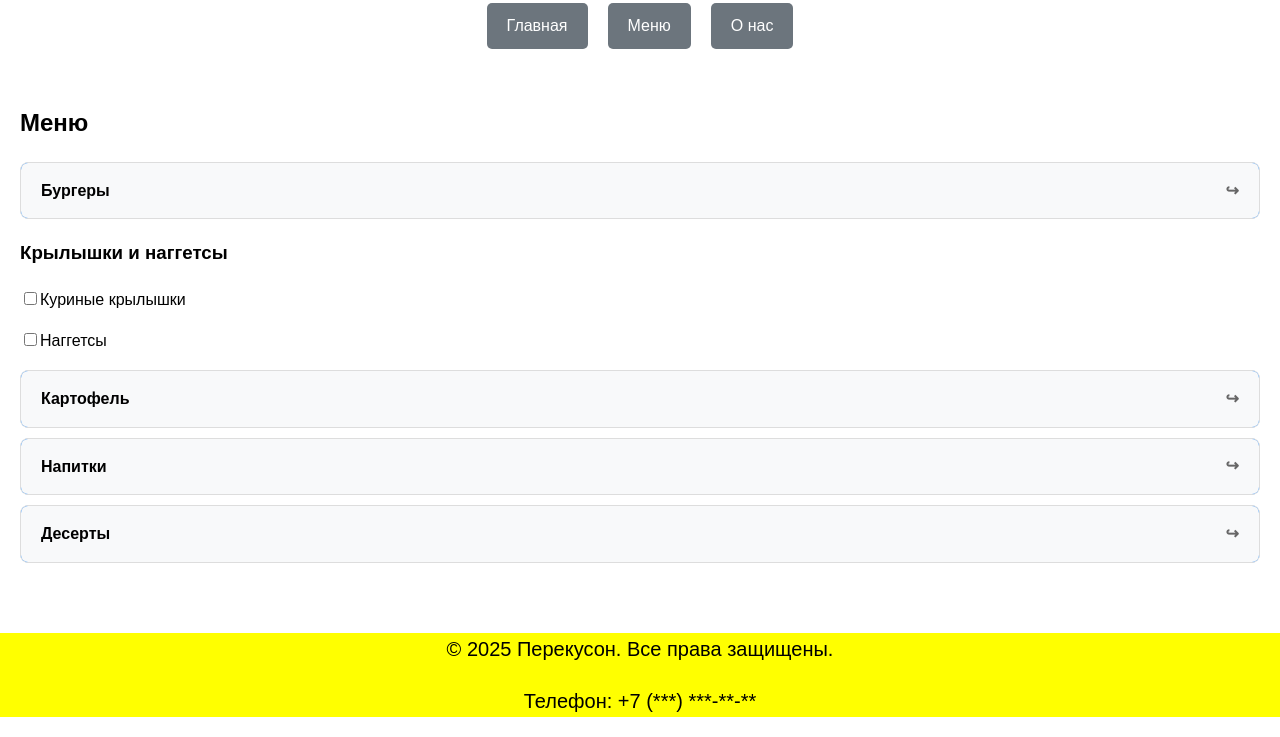
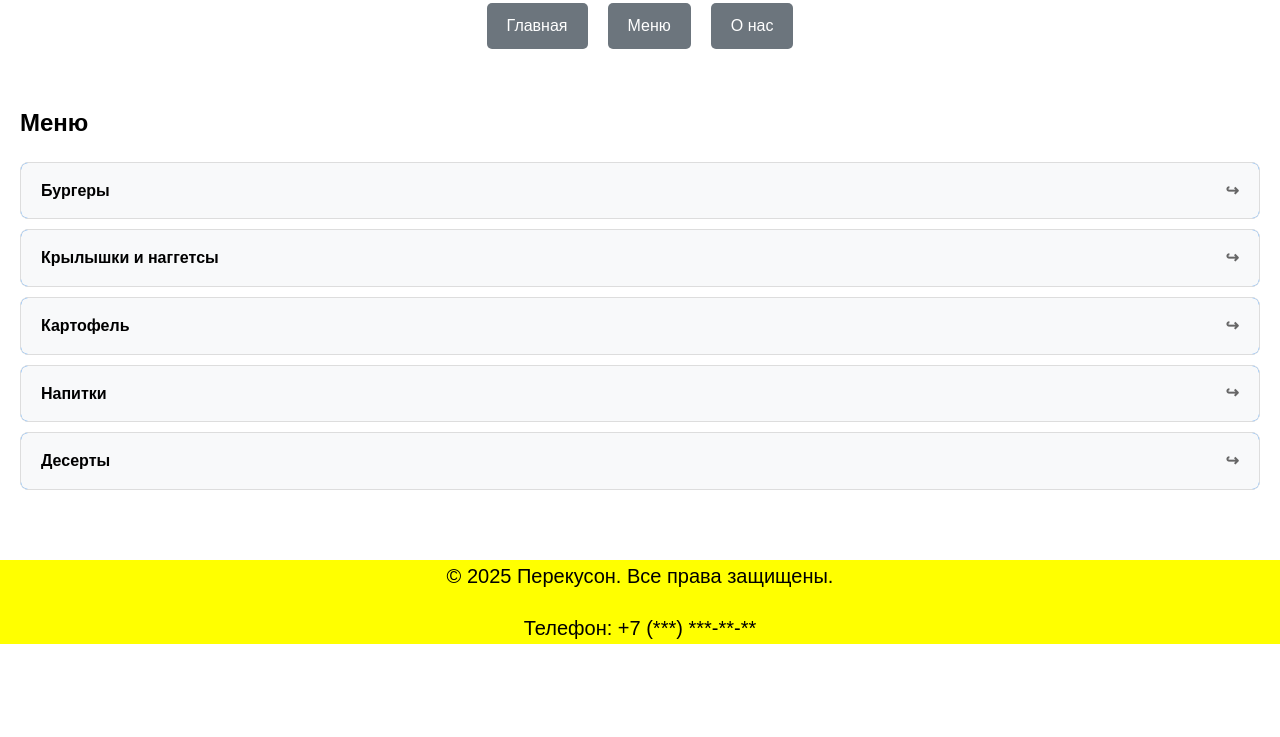
Before and after one commit to KirillAUX/perekuson, a plain HTML site: page menu.html in a window 1280 px wide. Shown: the part 102-839 px from the top of the page. After the commit the page ends 800 px from the top, so only its background shows below. Drawn offline with Linux system fonts and the light colour scheme.

Commit message:
Update menu.html

```diff
--- a/menu.html
+++ b/menu.html
@@ -49,11 +49,12 @@
 				<li>Чизбургер</li>
 				<li>Чикенбургер</li>
 				<li>Вегетарианский бургер</li>
-				<li>Бургер беконом</li>
+				<li>Бургер c беконом</li>
 				<li>Мини-сендвич светчиной и сыром</li>
 			</ul>
 		</details>
-		<h3>Крылышки и наггетсы</h3>
+		<details>
+			<summary>Крылышки и наггетсы</summary>
 			<form>
 				<p>
 					<input type = "checkbox"/>Куриные крылышки
@@ -62,6 +63,7 @@
 					<input type = "checkbox"/>Наггетсы
 				</p>
 			</form>
+		</details>
 		<details>
 			<summary>Картофель</summary>
 			<ul>
```
Lines whose indentation alone changed are shown as unchanged.
